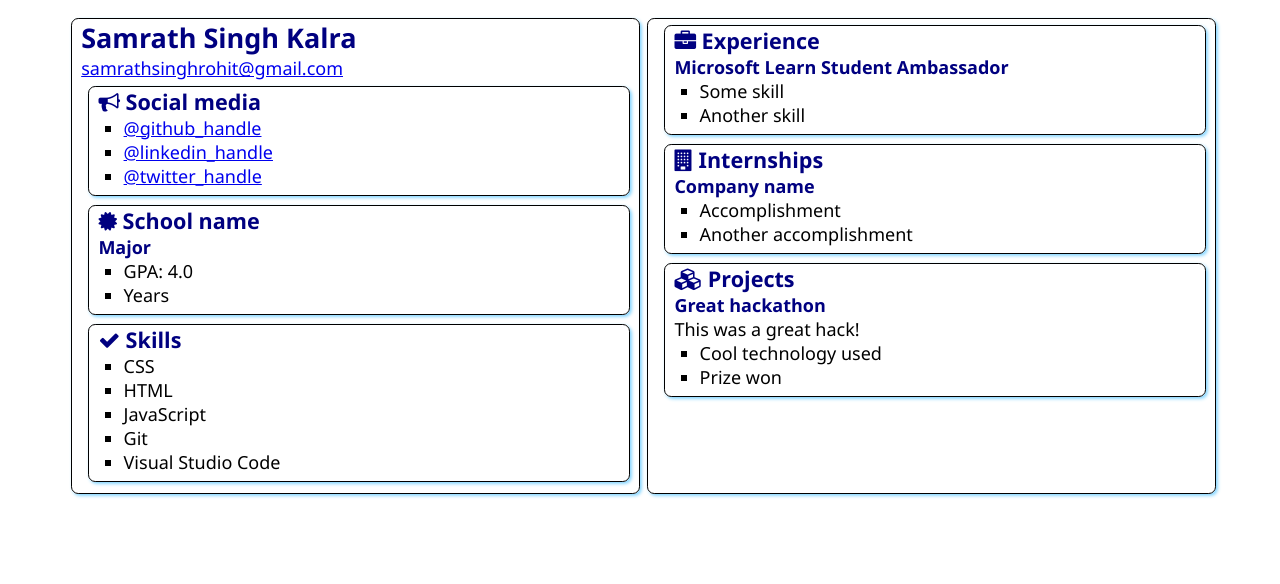
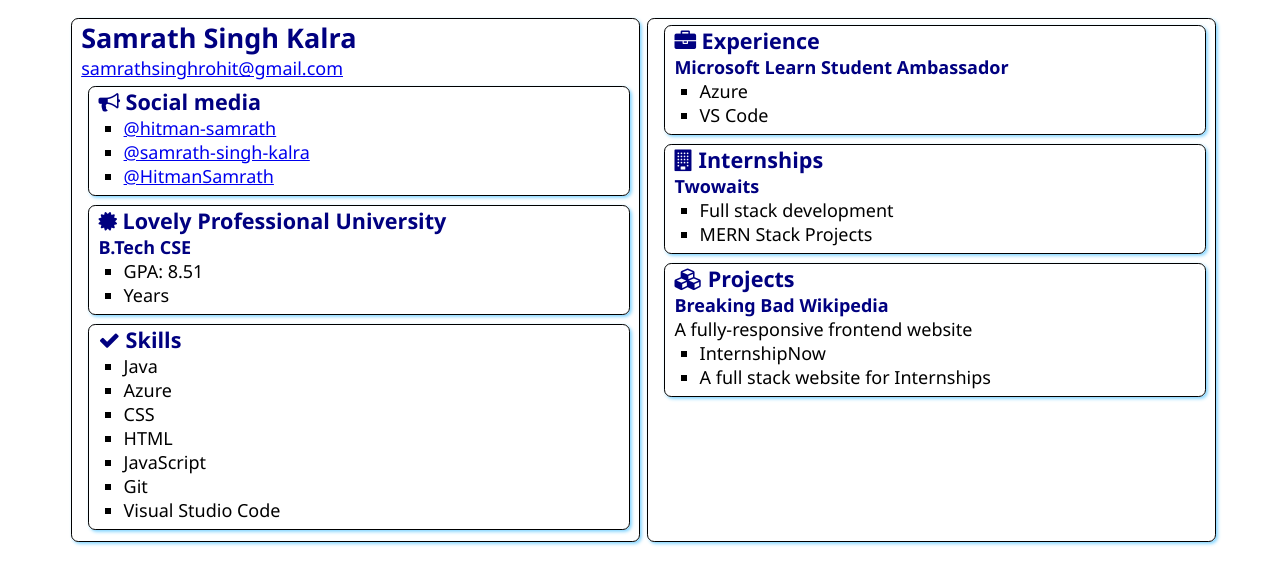
Before and after one commit to hitman-samrath/SATechnicalOnboarding, a plain HTML site: page src/index.html in a window 1280 px wide. Drawn offline with Linux system fonts and the light colour scheme.

Commit message:
Details added

```diff
--- a/src/index.html
+++ b/src/index.html
@@ -22,20 +22,20 @@
                     <i class="fa fa-bullhorn" aria-hidden="true"></i> Social media
                 </h2>
                 <ul>
-                    <li><a href="https://github.com/<handle>">@github_handle</a></li>
-                    <li><a href="https://linkedin.com/in/<handle>">@linkedin_handle</a></li>
-                    <li><a href="https://twitter.com/<handle>">@twitter_handle</a></li>
+                    <li><a href="https://github.com/<handle>">@hitman-samrath</a></li>
+                    <li><a href="https://linkedin.com/in/<handle>">@samrath-singh-kalra</a></li>
+                    <li><a href="https://twitter.com/<handle>">@HitmanSamrath</a></li>
                 </ul>
             </section>
 
             <section class="box">
                 <div class="education">
                     <h2>
-                        <i class="fa fa-certificate" aria-hidden="true"></i> School name
+                        <i class="fa fa-certificate" aria-hidden="true"></i> Lovely Professional University
                     </h2>
-                    <h3>Major</h3>
+                    <h3>B.Tech CSE</h3>
                     <ul>
-                        <li>GPA: 4.0</li>
+                        <li>GPA: 8.51</li>
                         <li>Years</li>
                     </ul>
                 </div>
@@ -46,6 +46,8 @@
                     <i class="fa fa-check" aria-hidden="true"></i> Skills
                 </h2>
                 <ul>
+                    <li>Java</li>
+                    <li>Azure</li>
                     <li>CSS</li>
                     <li>HTML</li>
                     <li>JavaScript</li>
@@ -61,8 +63,8 @@
                 </h2>
                 <h3>Microsoft Learn Student Ambassador</h3>
                 <ul>
-                    <li>Some skill</li>
-                    <li>Another skill</li>
+                    <li>Azure</li>
+                    <li>VS Code</li>
                 </ul>
             </section>
             <section class="box">
@@ -70,10 +72,10 @@
                     <i class="fa fa-building" aria-hidden="true"></i> Internships
                 </h2>
 
-                <h3>Company name</h3>
+                <h3>Twowaits</h3>
                 <ul>
-                    <li>Accomplishment</li>
-                    <li>Another accomplishment</li>
+                    <li>Full stack development</li>
+                    <li>MERN Stack Projects</li>
                 </ul>
             </section>
             <section class="box">
@@ -81,11 +83,11 @@
                     <i class="fa fa-cubes" aria-hidden="true"></i> Projects
                 </h2>
 
-                <h3>Great hackathon</h3>
-                <div>This was a great hack!</div>
+                <h3>Breaking Bad Wikipedia</h3>
+                <div>A fully-responsive frontend website</div>
                 <ul>
-                    <li>Cool technology used</li>
-                    <li>Prize won</li>
+                    <li>InternshipNow</li>
+                    <li>A full stack website for Internships</li>
                 </ul>
             </section>
         </article>
```
